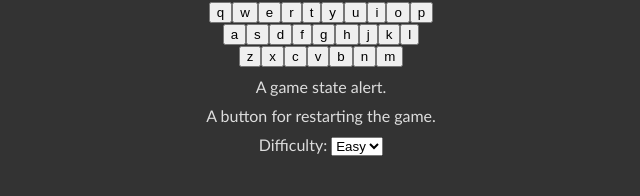
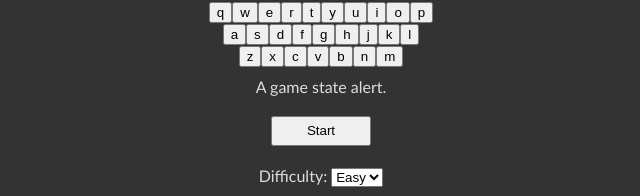
Before and after one commit to tomasz-rebas/react-spaceman, a React (Create React App) app: page / in a window 1280 px wide. Shown: the part 504-700 px from the top of the page, without its empty margins (319-959 px from the left). Built offline with nearby package versions, Linux system fonts and the light colour scheme; no server answers.

Commit message:
Change CSS class

```diff
--- a/src/components/StartButton.js
+++ b/src/components/StartButton.js
@@ -2,6 +2,6 @@ import React from 'react';
 
 export default function StartButton() {
     return (
-        <div className="reset-button">A button for restarting the game.</div>
+        <button className="start-button">Start</button>
     );
 }
--- a/src/style.css
+++ b/src/style.css
@@ -7,7 +7,7 @@ body {
 
 .keyboard,
 .game-state-alert,
-.reset-button,
+.start-button,
 .difficulty-settings {
     margin-top: 10px;
     margin-bottom: 10px;
@@ -25,3 +25,8 @@ body {
     width: 25px;
     display: inline-block;
 }
+
+.start-button {
+    width: 100px;
+    height: 30px;
+}
```
